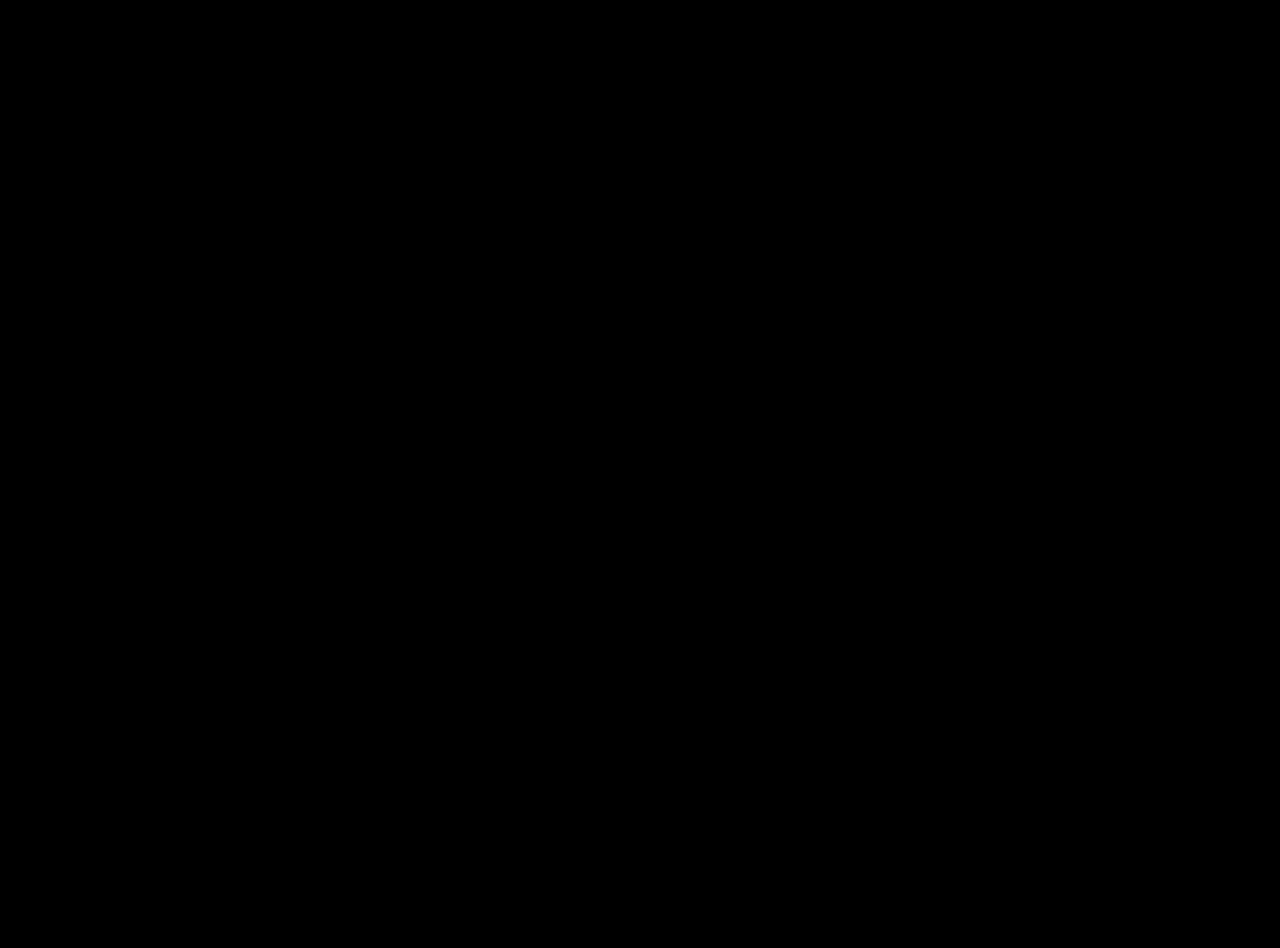
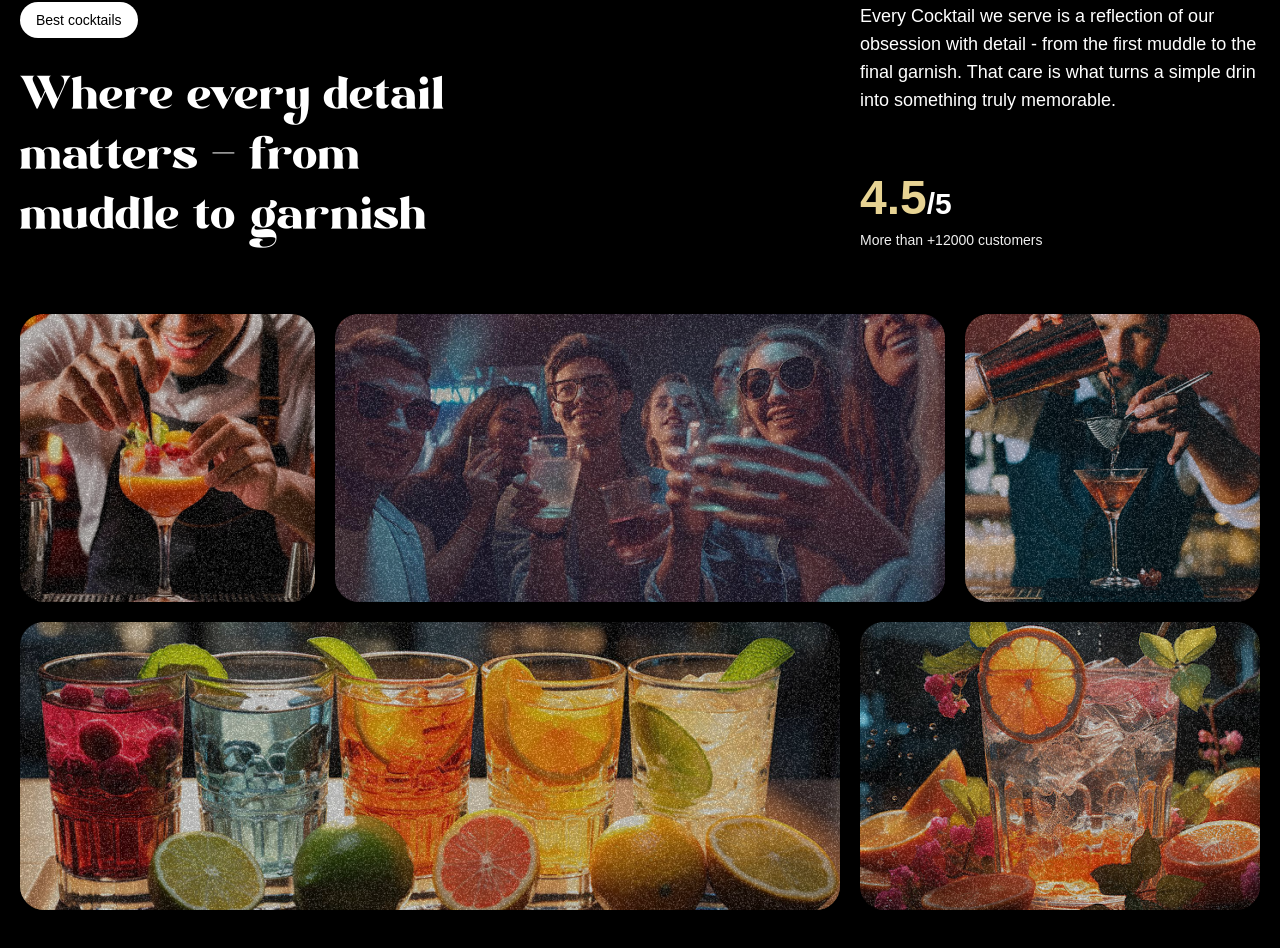
Before and after one commit to MrBaker10/gsap_cocktails, a React (Vite) app: page / in a window 1280 px wide. Shown: the part 1710-2658 px from the top of the page. Before the commit the page ends 1600 px from the top, so only its background shows below. Built offline with nearby package versions, Linux system fonts and the light colour scheme; a web font is replaced by a local one.

Commit message:
Implement the About section

```diff
--- a/src/App.jsx
+++ b/src/App.jsx
@@ -3,6 +3,7 @@
 import Navbar from "./components/Navbar";
 import Hero from "./components/Hero";
 import Cocktails from "./components/Cocktails";
+import About from "./components/About.jsx";
 
 gsap.registerPlugin(ScrollTrigger, SplitText);
 
@@ -12,6 +13,7 @@
             <Navbar/>
             <Hero/>
             <Cocktails/>
+            <About/>
         </main>
     );
 };
--- /dev/null
+++ b/src/components/About.jsx
@@ -0,0 +1,82 @@
+import gsap from 'gsap';
+import {useGSAP} from "@gsap/react";
+import {SplitText} from "gsap/all";
+
+
+const About = () => {
+    useGSAP(() => {
+        const titleSplit = SplitText.create('#about h2', {
+            type: 'words',
+
+        })
+
+        const scrollTimeline = gsap.timeline({
+            scrollTrigger: {
+                trigger: '#about',
+                start: 'top center'
+            }
+        })
+        scrollTimeline
+            .from(titleSplit.words, {
+                opacity: 0,
+                duration: 1,
+                yPercent: 100,
+                ease: 'expo.out',
+                stagger: 0.02
+            })
+            .from('.top-grid div, .bottom-grid div', {
+                opacity: 0, duration: 1, ease: 'power1.inOut', stagger: 0.04,
+            }, '-=0.5')
+    })
+    return (
+        <div id="about">
+            <div className="mb-16 md:px-0 px-5">
+                <div className="content">
+                    <div className="md:col-span-8">
+                        <p className="badge">Best cocktails</p>
+                        <h2>Where every detail matters <span className="text-white">-</span> from muddle to garnish</h2>
+                    </div>
+                    <div className="sub-content">
+                        <p>Every Cocktail we serve is a reflection of our obsession with detail -
+                            from the first muddle to the final garnish. That care is what turns a simple drin into
+                            something truly memorable.</p>
+                        <div>
+                            <p className="md:text-3xl text-xl font-bold">
+                                <span>4.5</span>/5
+                            </p>
+                            <p className="text-sm text-white-100">
+                                More than +12000 customers
+                            </p>
+                        </div>
+                    </div>
+                </div>
+            </div>
+            <div className="top-grid">
+                <div className="md:col-span-3">
+                    <div className="noisy"/>
+                    <img src="/images/abt1.png" alt="grid-img-1"/>
+
+                </div>
+                <div className="md:col-span-6">
+                    <div className="noisy"/>
+                    <img src="/images/abt2.png" alt="grid-img-2"/>
+                </div>
+                <div className="md:col-span-3">
+                    <div className="noisy"/>
+                    <img src="/images/abt5.png" alt="grid-img-5"/>
+                </div>
+            </div>
+            <div className="bottom-grid">
+                <div className="md:col-span-8">
+                    <div className="noisy"/>
+                    <img src="/images/abt3.png" alt="grid-img-3"/>
+                </div>
+                <div className="md:col-span-4">
+                    <div className="noisy"/>
+                    <img src="/images/abt4.png" alt="grid-img-4"/>
+                </div>
+            </div>
+        </div>
+    )
+}
+export default About;
```
